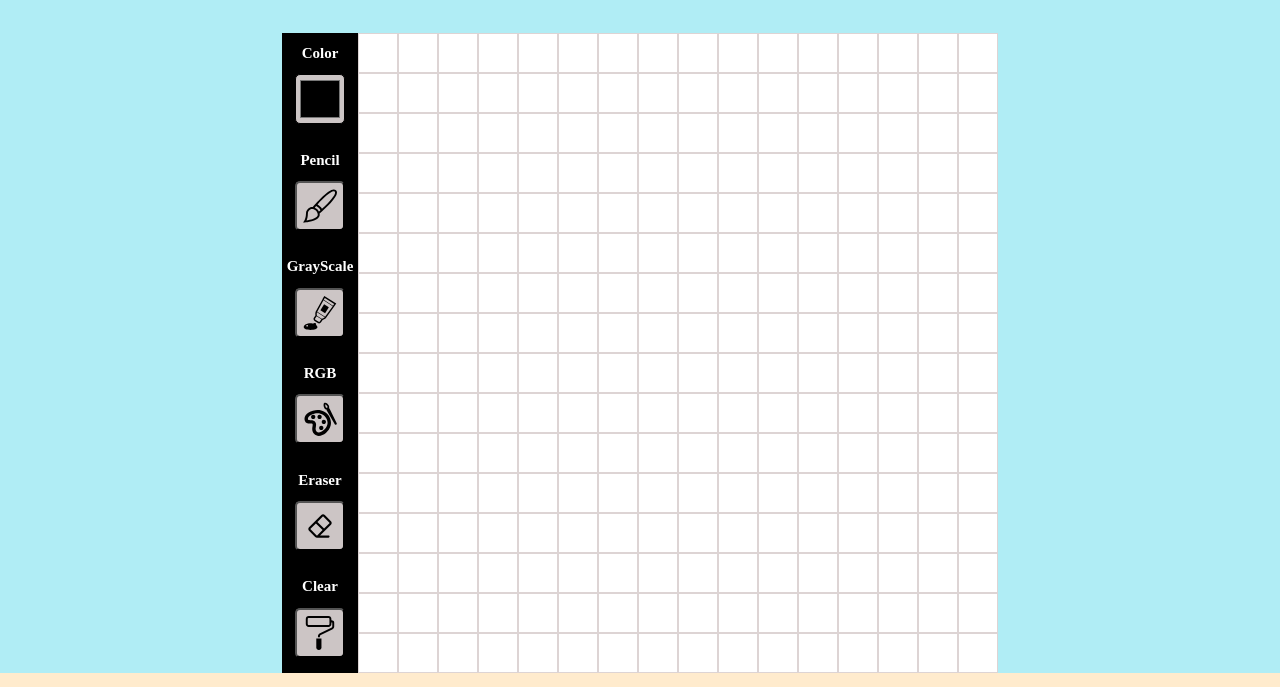
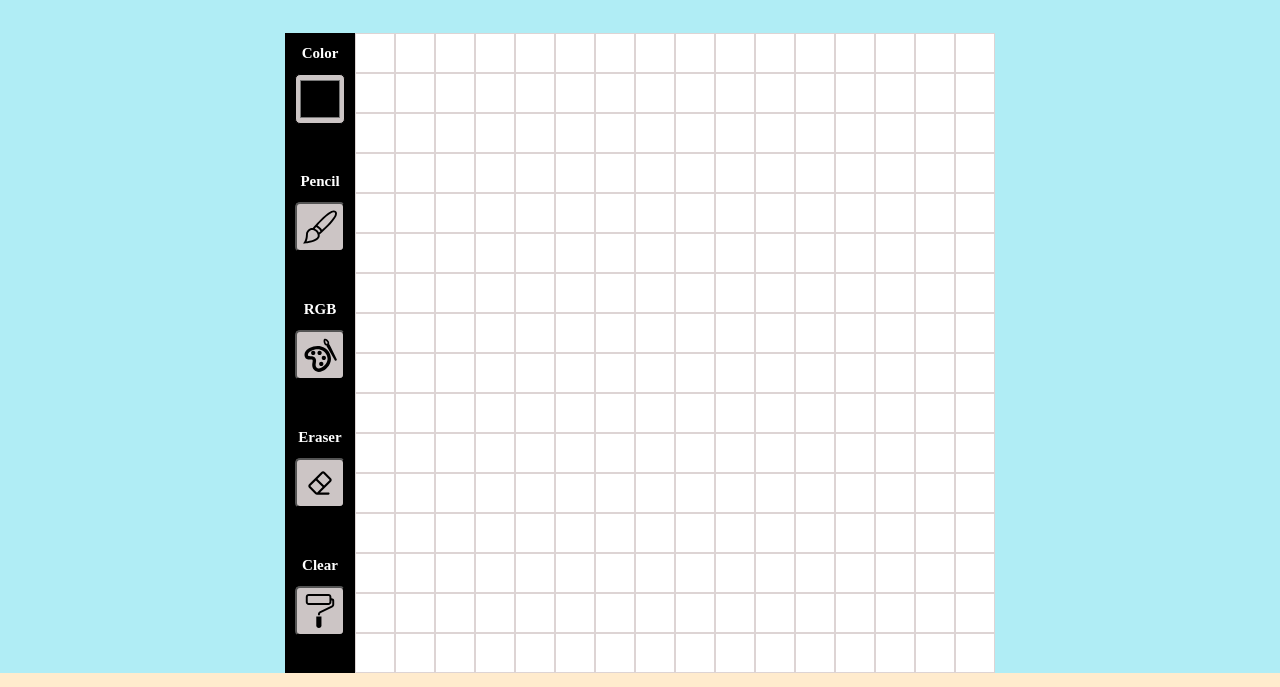
Before and after one commit to EduSTC/odin-etch-a-sketch, a plain HTML site: page index.html in a window 1280 px wide. Shown: the part 162-849 px from the top of the page. Drawn offline with Linux system fonts and the light colour scheme.

Commit message:
Updated README and deleted the gray-scale button

```diff
--- a/index.html
+++ b/index.html
@@ -29,10 +29,6 @@
                 <button id="last-color"><img src="images/paint-svgrepo-com.svg"></button>
             </div>
             <div>
-                <h2>GrayScale</h2>
-                <button id="gray-scale"><img src="images/paint-5-svgrepo-com.svg"></button>
-            </div>
-            <div>
                 <h2>RGB</h2>
                 <button id="rgb"><img src="images/paint-pallet-svgrepo-com.svg"></button>
             </div>
--- a/style.css
+++ b/style.css
@@ -63,6 +63,7 @@ body {
 
 #menu > * {
     flex: 1;
+    padding: 0px 8px;
 }
 
 #color-select {
```
Also changed, not shown: 1 other file.
